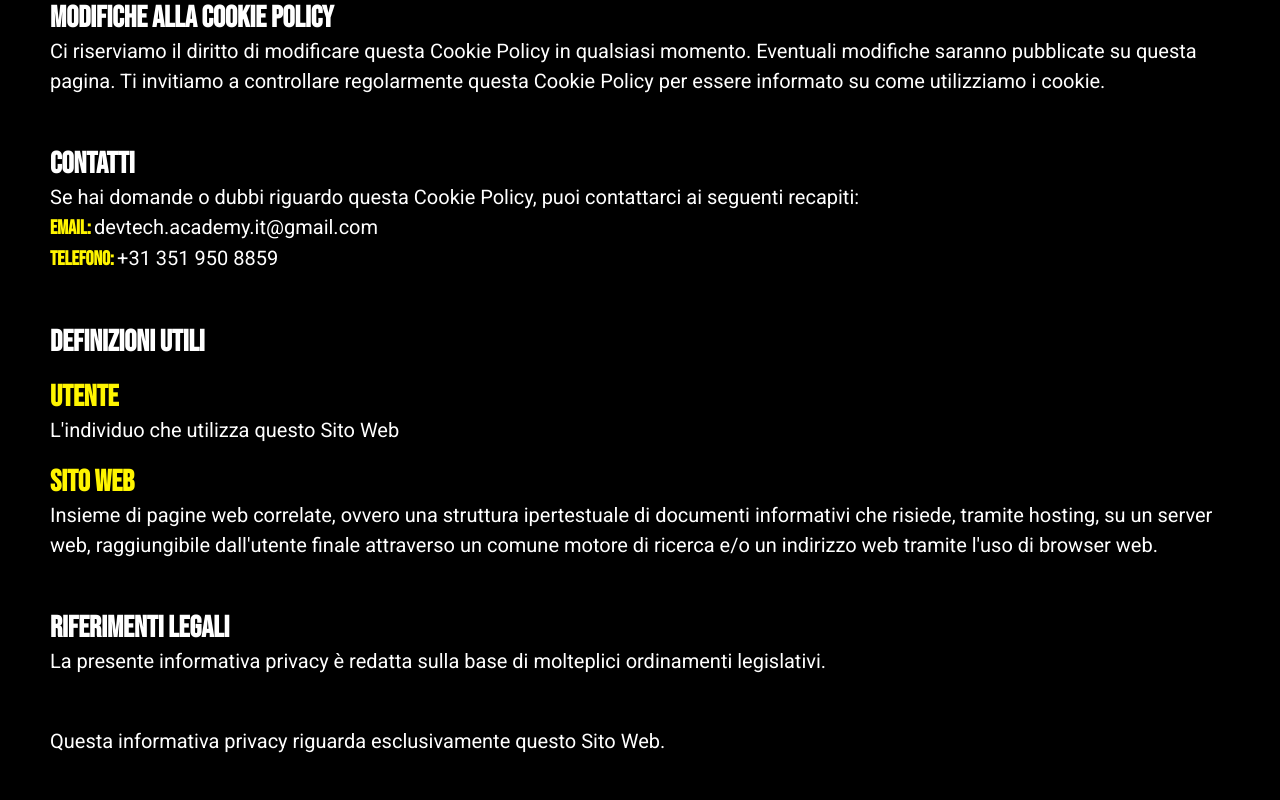
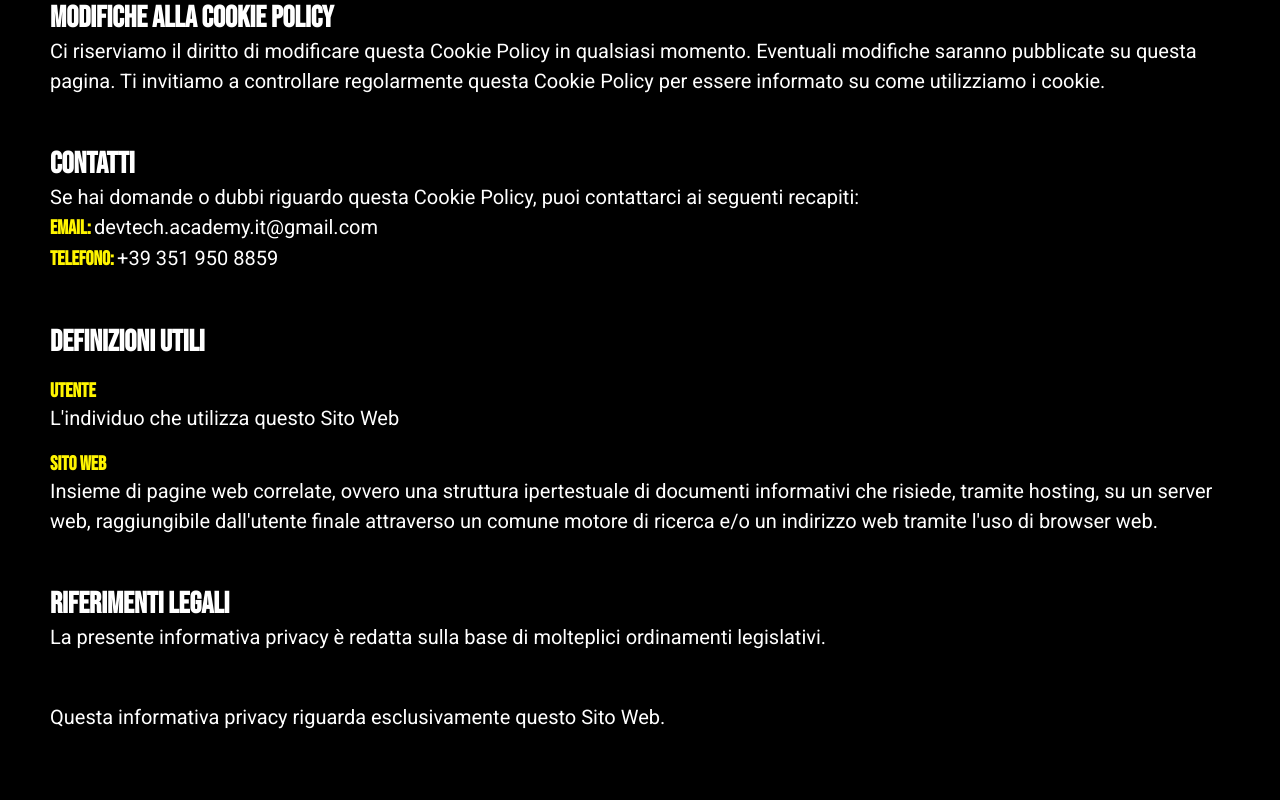
Before and after one commit to Antox003/Dev-Tech-Academy, a PHP site: page /cookie-page.html in a window 1280 px wide. Shown: the part 1346-2146 px from the top of the page. Run offline with PHP 8.4, Linux system fonts and the light colour scheme; some libraries are stand-ins or nearby versions.

Commit message:
some fix

```diff
--- a/cookie-page.html
+++ b/cookie-page.html
@@ -136,7 +136,7 @@
         <p>
             <b><span class="color"> Email: </span></b> devtech.academy.it@gmail.com</b>
             <br>
-            <b><span class="color"> Telefono: </span></b> +31 351 950 8859
+            <b><span class="color"> Telefono: </span></b> +39 351 950 8859
         </p>
     </div>
 
@@ -145,7 +145,7 @@
         <br>
         <h6>Utente</h6>
         <p>L'individuo che utilizza questo Sito Web</p>
-        br
+        <br>
         <h6>Sito Web</h6>
         <p>
             Insieme di pagine web correlate, ovvero una struttura ipertestuale di documenti informativi
--- a/style-info.css
+++ b/style-info.css
@@ -246,7 +246,7 @@ header .logo-container img{
 
 .infocontainer h6{
     color: #FFF500;
-    font-size: 30px;
+    font-size: 20px;
 }
 
 footer .container-footer p{
```
